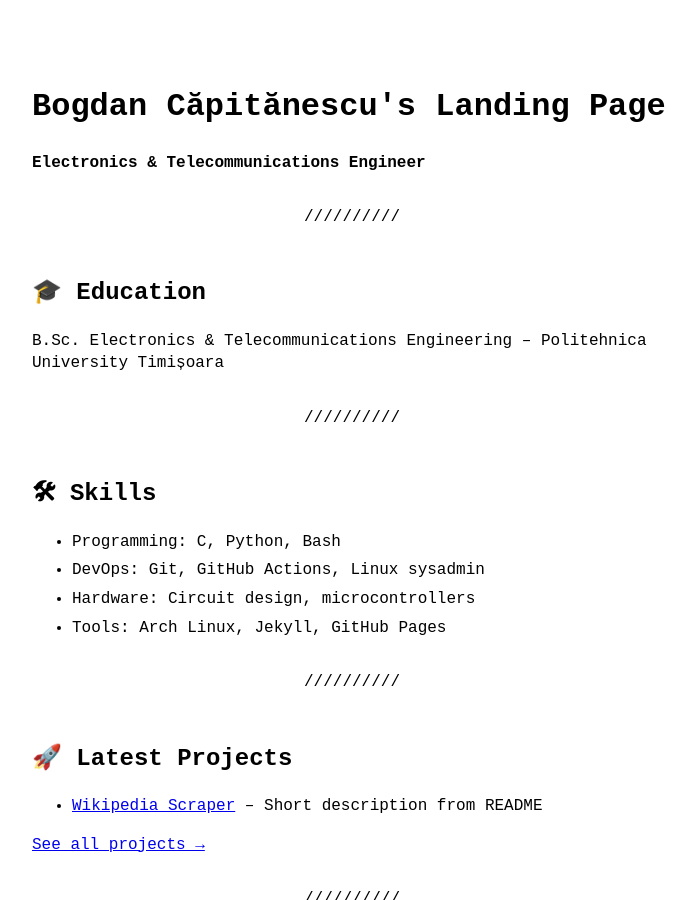
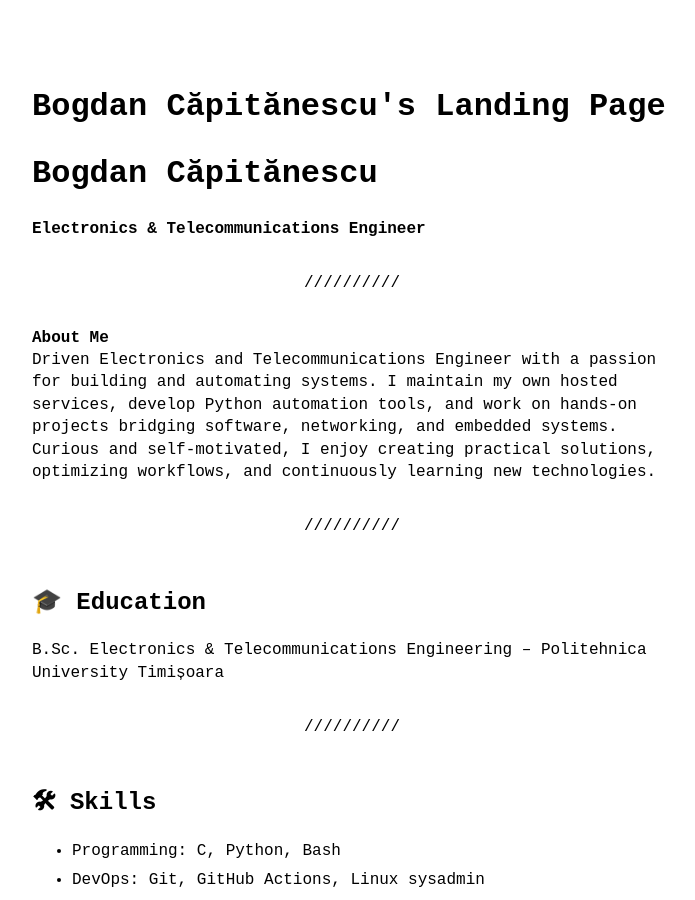
Before and after one commit to Bogdan54/bogdan54.github.io, a Jekyll site: the page built from index.md, in a window 1280 px wide and 900 px high. Shown: the whole window, without its empty margins (288-983 px from the left). Built offline with Jekyll 4.4.1, drawn with Linux system fonts in a browser that asks for light colours; our own code applies the rules of GitHub Pages for plain Markdown files.

Commit message:
Update index.md

```diff
--- a/index.md
+++ b/index.md
@@ -2,10 +2,15 @@
 layout: home
 ---
 
+# Bogdan Căpitănescu
 **Electronics & Telecommunications Engineer**
 
 ---
 
+**About Me**
+Driven Electronics and Telecommunications Engineer with a passion for building and automating systems. I maintain my own hosted services, develop Python automation tools, and work on hands-on projects bridging software, networking, and embedded systems. Curious and self-motivated, I enjoy creating practical solutions, optimizing workflows, and continuously learning new technologies.
+
+---
 
 ## 🎓 Education
 B.Sc. Electronics & Telecommunications Engineering – Politehnica University Timișoara
```
